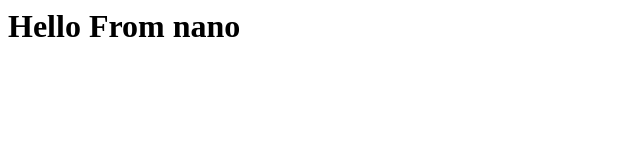
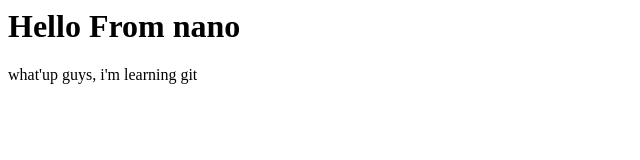
Before and after one commit to Yunus85/anyApp, a plain HTML site: page index.html in a window 1280 px wide. Shown: the whole page, without its empty margins (0-640 px from the left). Drawn offline with Linux system fonts and the light colour scheme.

Commit message:
updated index with p tag

```diff
--- a/index.html
+++ b/index.html
@@ -1 +1,2 @@
 <h1>Hello From nano</h1>
+<p>what'up guys, i'm learning git</P>
```
